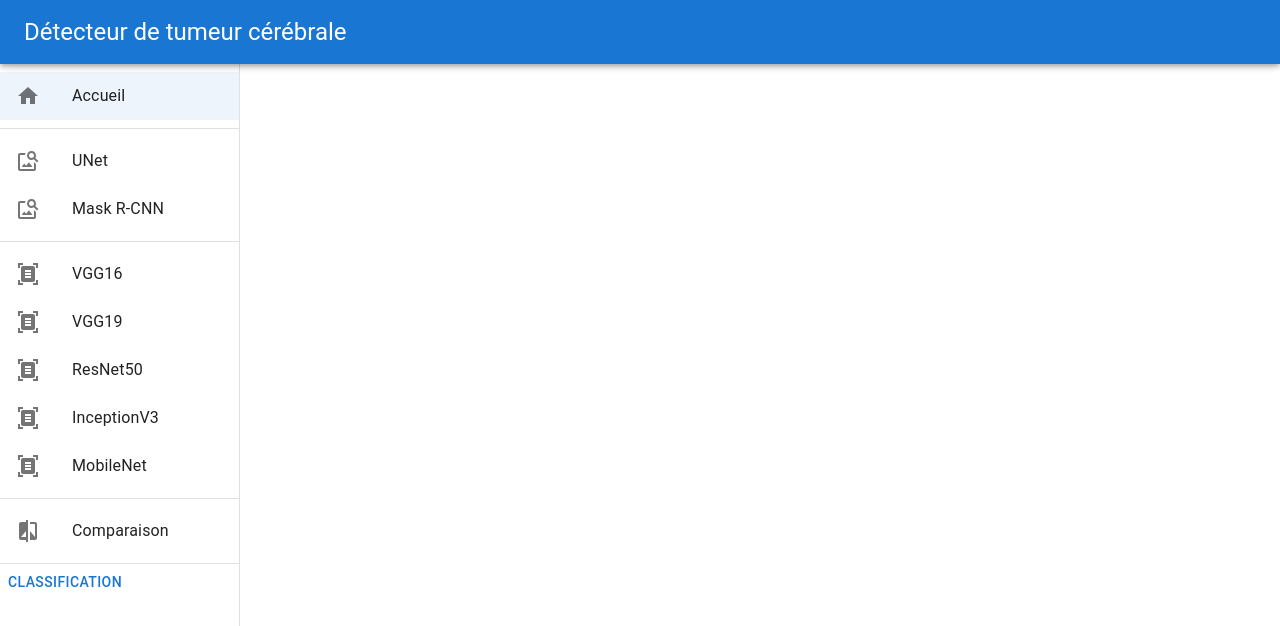
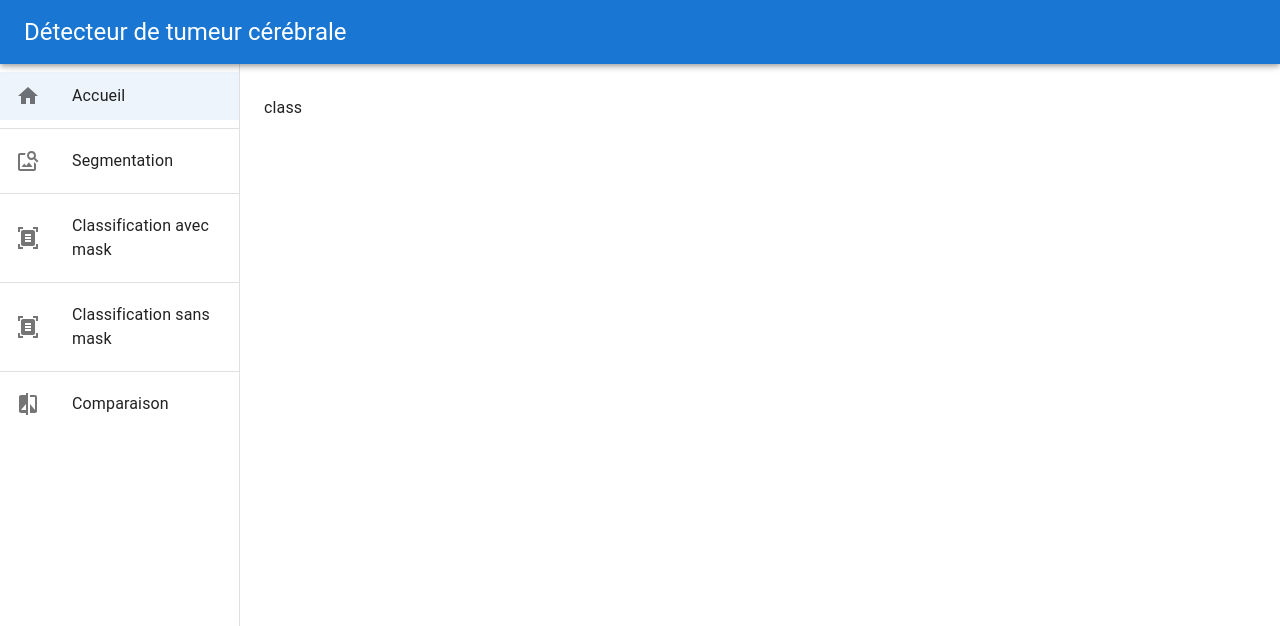
Before and after one commit to WaelYoussfi/bt-dashboard, a Next.js app: page /classification/avecMask in a window 1280 px wide. Shown: the top 626 px of the page. Built offline with nearby package versions, Linux system fonts and the light colour scheme.

Commit message:
refactoring complete

```diff
--- a/components/classification.js
+++ b/components/classification.js
@@ -1,5 +1,5 @@
 const Classification = () => {
-    return <></>;
+    return <>class</>;
 };
 
 export default Classification;
--- a/components/navbar.js
+++ b/components/navbar.js
@@ -8,7 +8,8 @@ import {
     ListItemText,
     Toolbar,
     ListItemIcon,
-    Button,
+    Menu,
+    MenuItem,
 } from "@mui/material";
 import HomeIcon from "@mui/icons-material/Home";
 import CompareIcon from "@mui/icons-material/Compare";
@@ -18,9 +19,13 @@ import { useState } from "react";
 const drawerWidth = 240;
 
 const Navbar = () => {
+    const sansAug = "Classification sans augmentation";
+    const avecAug = "Classification avec augmentation";
+    const [label, setlabel] = useState("Classification sans mask");
     const [item, setItem] = useState("Accueil");
     const handleItemClick = (e, text) => {
         setItem(text);
+        setlabel("Classification sans mask");
     };
 
     const [anchorEl, setAnchorEl] = useState(null);
@@ -28,8 +33,12 @@ const Navbar = () => {
     const handleClick = (event) => {
         setAnchorEl(event.currentTarget);
     };
-    const handleClose = () => {
+    const handleClose = (str) => {
         setAnchorEl(null);
+        if (typeof str !== "string") {
+            return;
+        }
+        setlabel(str);
     };
 
     return (
@@ -64,87 +73,94 @@ const Navbar = () => {
                 </List>
                 <Divider />
                 <List>
-                    {["UNet", "Mask R-CNN"].map((text) => (
-                        <Link
-                            href={`/tests/segmentations/${encodeURIComponent(
-                                text.replace(" ", "").toLowerCase()
-                            )}`}
-                        >
+                    <Link href="/segmentations">
                         <ListItem
                             button
-                                key={text}
-                                selected={text === item}
+                            selected={item === "Segmentation"}
                             onClick={(event) =>
-                                    handleItemClick(event, text)
+                                handleItemClick(event, "Segmentation")
                             }
                         >
                             <ListItemIcon>
                                 <ImageSearchIcon />
                             </ListItemIcon>
-                                <ListItemText primary={text} />
+                            <ListItemText primary="Segmentation" />
                         </ListItem>
                     </Link>
-                    ))}
                 </List>
                 <Divider />
                 <List>
-                    {[
-                        "VGG16",
-                        "VGG19",
-                        "ResNet50",
-                        "InceptionV3",
-                        "MobileNet",
-                    ].map((text) => (
-                        <Link
-                            href={`/tests/models/${encodeURIComponent(
-                                text
-                            ).toLowerCase()}`}
-                        >
+                    <Link href="/classification/avecMask">
                         <ListItem
                             button
-                                key={text}
-                                selected={text === item}
+                            selected={item === "Classification avec mask"}
                             onClick={(event) =>
-                                    handleItemClick(event, text)
+                                handleItemClick(
+                                    event,
+                                    "Classification avec mask"
+                                )
                             }
                         >
                             <ListItemIcon>
                                 <DocumentScannerIcon />
                             </ListItemIcon>
-                                <ListItemText primary={text} />
+                            <ListItemText primary="Classification avec mask" />
                         </ListItem>
                     </Link>
-                    ))}
                 </List>
                 <Divider />
                 <List>
-                    <Link href="/tests/comparison">
                     <ListItem
                         button
-                            selected={"comparaison" === item}
+                        selected={item === "Classification"}
+                        aria-controls="basic-menu"
+                        aria-haspopup="true"
+                        aria-expanded={open ? "true" : undefined}
+                        onClick={(event) => {
+                            handleItemClick(event, "Classification");
+                            handleClick(event);
+                        }}
+                    >
+                        <ListItemIcon>
+                            <DocumentScannerIcon />
+                        </ListItemIcon>
+                        <ListItemText primary={label} />
+                    </ListItem>
+                    <Menu
+                        id="basic-menu"
+                        anchorEl={anchorEl}
+                        open={open}
+                        onClose={handleClose}
+                    >
+                        <Link href="/classification/sansAug">
+                            <MenuItem onClick={() => handleClose(sansAug)}>
+                                {sansAug}
+                            </MenuItem>
+                        </Link>
+                        <Link href="/classification/avecAug">
+                            <MenuItem onClick={() => handleClose(avecAug)}>
+                                {avecAug}
+                            </MenuItem>
+                        </Link>
+                    </Menu>
+                </List>
+                <Divider />
+                <List>
+                    <Link href="/">
+                        <ListItem
+                            button
+                            selected={item === "Comparaison"}
                             onClick={(event) =>
-                                handleItemClick(event, "comparaison")
+                                handleItemClick(event, "Comparaison")
                             }
                         >
                             <ListItemIcon>
                                 <CompareIcon />
                             </ListItemIcon>
-                            <ListItemText primary="Comparaison"></ListItemText>
+                            <ListItemText primary="Comparaison" />
                         </ListItem>
                     </Link>
                 </List>
-                <Divider />
-                <Button
-                    id="basic-menu"
-                    anchorEl={anchorEl}
-                    open={open}
-                    onClose={handleClose}
-                    MenuListProps={{
-                        "aria-labelledby": "basic-button",
-                    }}
-                >
-                    Classification
-                </Button>
             </Box>
         </Drawer>
     );
--- a/pages/classification/avecAug.js
+++ b/pages/classification/avecAug.js
@@ -0,0 +1,5 @@
+const AvecAugmentation = () => {
+    return <>avec aug</>;
+};
+
+export default AvecAugmentation;
--- a/pages/classification/sansAug.js
+++ b/pages/classification/sansAug.js
@@ -0,0 +1,5 @@
+const SansAugmentation = () => {
+    return <>sans aug</>;
+};
+
+export default SansAugmentation;
```
Lines whose indentation alone changed are shown as unchanged.
